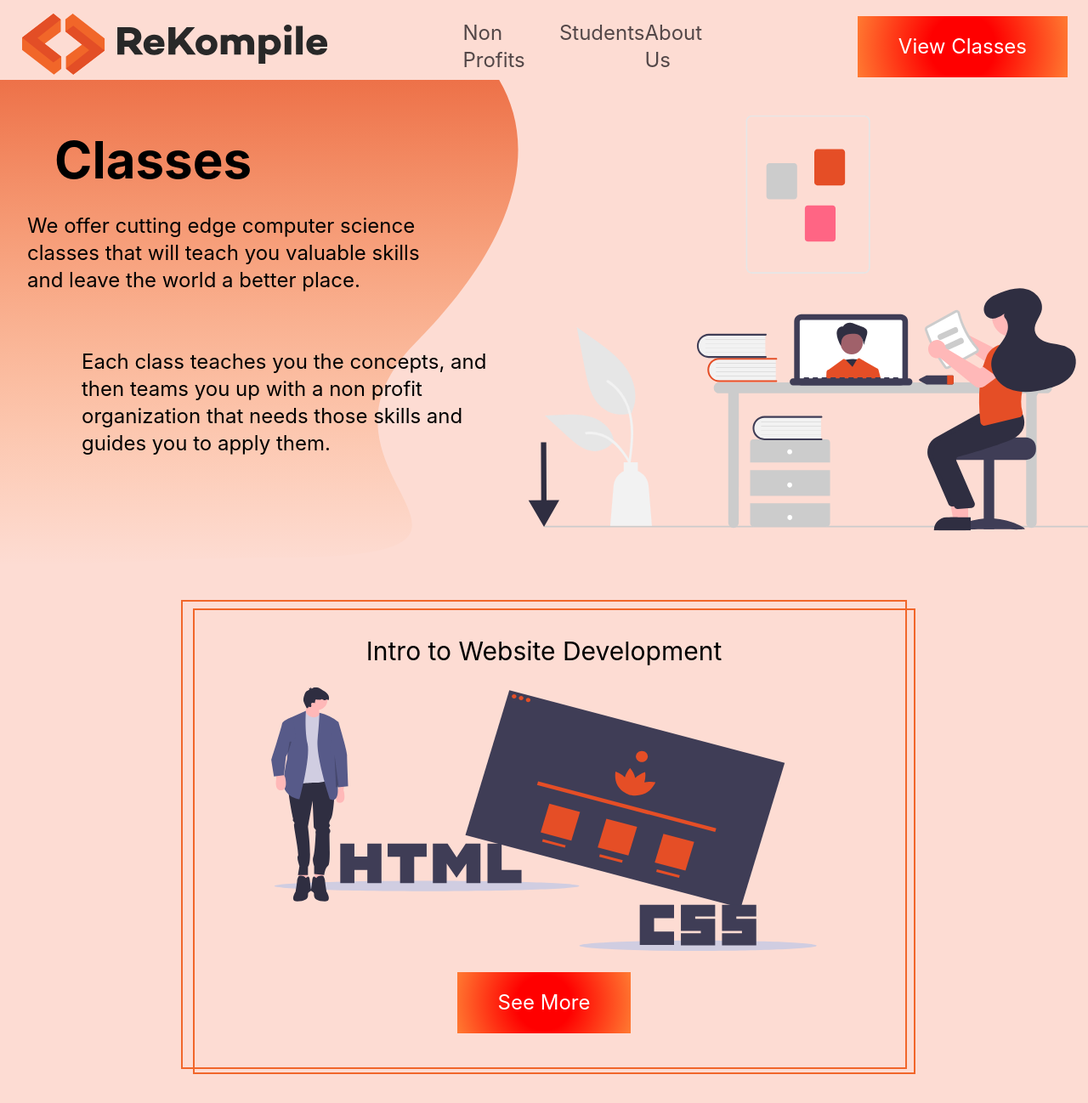
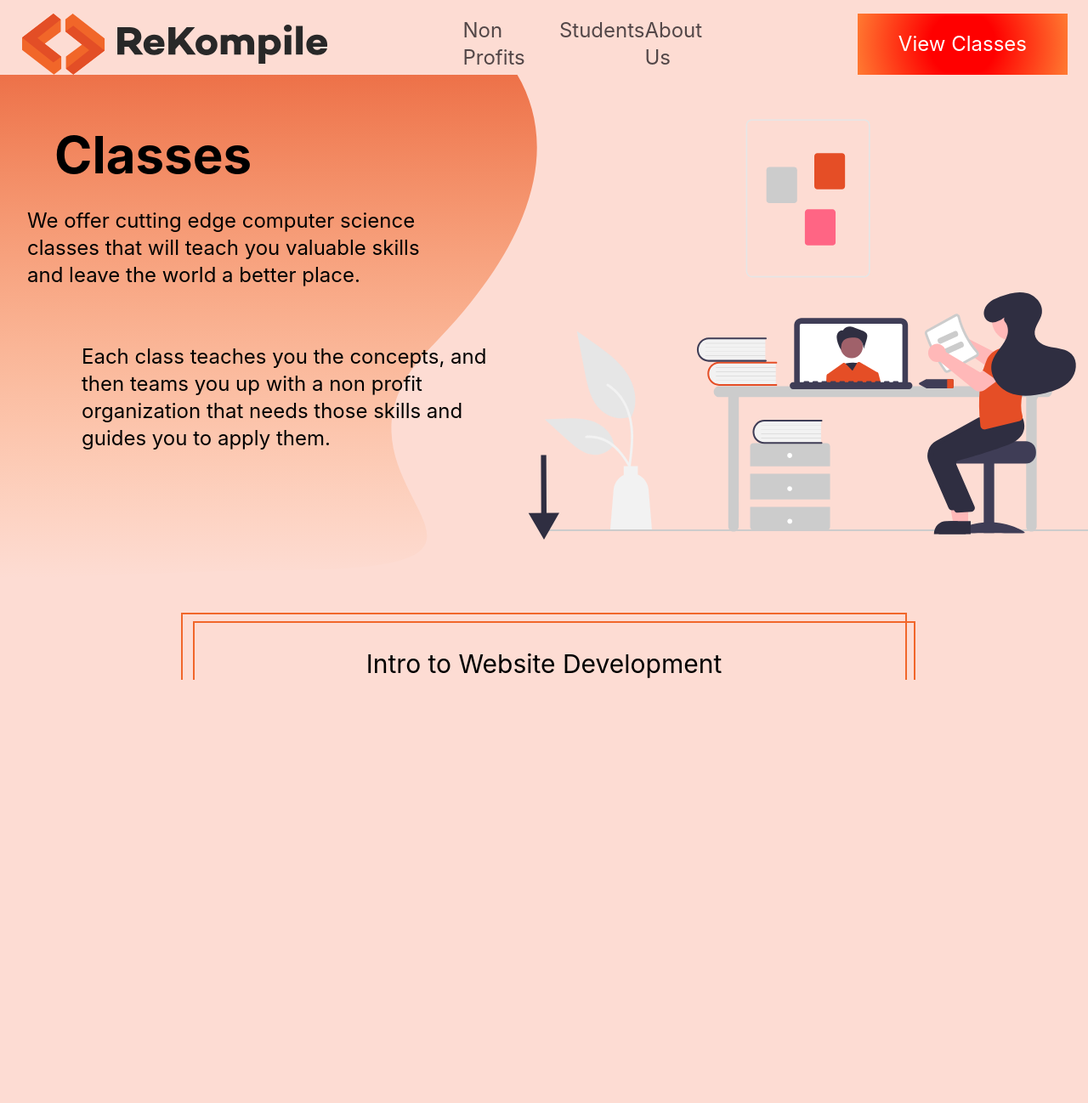
Before and after one commit to ReKompile/ReKompileWeb, a Next.js app: page /classes in a window 1280 px wide. Shown: the whole page at 85% size. After the commit the page ends 800 px from the top, so only its background shows below. Built offline with nearby package versions, Linux system fonts and the light colour scheme.

Commit message:
made classes pages dynamic, added landing page for all routes

```diff
--- a/components/GradientButton.js
+++ b/components/GradientButton.js
@@ -1,6 +1,17 @@
 import React from 'react'
+import Link from 'next/link'
 
-function GradientButton({ children }) {
+
+function GradientButton({ children, href = null }) {
+	if (href) {
+		return (
+			<Link href = {href} passHref>
+				<button className='orange-gradient px-12 py-5 text-2xl text-white'>
+					{children}
+				</button>
+			</Link>
+		)
+	}
 	return (
 		<div>
 			<button className='orange-gradient px-12 py-5 text-2xl text-white'>
--- a/components/Nav.js
+++ b/components/Nav.js
@@ -1,20 +1,21 @@
 import React from 'react'
 import Image from 'next/image'
 import GradientButton from './GradientButton'
+import Link from 'next/link'
 
 function Nav() {
 	return (
 		<nav className='flex mt-4 justify-between mx-6 z-10 bg-cream'>
-			<div>
+			<Link href = "/" passHref>
 				<Image src='/logo.svg' width='364' height='72' alt = 'ReKompile Logo'/>
-			</div>
+			</Link>
 			<div className='flex justify-between basis-1/4 my-auto text-2xl text-brown'>
-				<a href='/non-profits'>Non Profits</a>
-				<a href='/students'>Students</a>
-				<a href='/about-us'>About Us</a>
+				<Link href='/non-profits'>Non Profits</Link>
+				<Link href='/students'>Students</Link>
+				<Link href='/about-us'>About Us</Link>
 			</div>
 			<div className = 'my-auto'>
-				<GradientButton>View Classes</GradientButton>
+				<GradientButton href = '/classes'>View Classes</GradientButton>
 			</div>
 		</nav>
 	)
--- a/pages/_app.js
+++ b/pages/_app.js
@@ -3,7 +3,7 @@ import '../styles/globals.css'
 
 function MyApp({ Component, pageProps }) {
 	return (
-		<div className='flex flex-col min-h-screen'>
+		<div className='flex flex-col min-h-screen h-screen'>
 			<Nav />
 			<Component {...pageProps} />
 		</div>
--- /dev/null
+++ b/pages/about-us.js
@@ -0,0 +1,7 @@
+export default function AboutUS() {
+	return (
+		<>
+			<div className='bg-under-construction h-full'></div>
+		</>
+	)
+}
--- /dev/null
+++ b/pages/classes/[slug].js
@@ -0,0 +1,22 @@
+
+export async function getStaticProps({ params }) {
+    const { slug } = params
+	return {
+        props: {slug},
+	}
+}
+export async function getStaticPaths() {
+	return {
+		paths: [{ params: { slug: 'web-dev' } }],
+		fallback: true,
+	}
+}
+
+export default function ClassPage({ slug }) {
+	return (
+		<>
+			<div className = 'text-5xl text-center mb-5'>{slug} page</div>
+			<div className='bg-under-construction h-full'></div>
+		</>
+	)
+}
--- a/pages/classes/index.js
+++ b/pages/classes/index.js
@@ -1,64 +1,90 @@
 import Image from 'next/image'
 import GradientButton from '../../components/GradientButton'
 import Blob from '../../components/Blob'
+import { useRouter } from 'next/router'
+
 
 export default function Classes() {
+    const { pathname } = useRouter()
+
 	return (
 		<>
 			<div className='page-body relative'>
 				<div className="flex justify-items-end items-stretch h-5/6 bg-[url('/decorations/ellipse1.svg')] bg-contain bg-no-repeat">
-                    <Blob blobType={1} size='1/4' className='left-40' style={{top: '-10%'}}/>
-                    <Blob blobType={2} size='1/4' className='top-60 -left-20'/>
+					<Blob
+						blobType={1}
+						size='1/4'
+						className='left-40'
+						style={{ top: '-10%' }}
+					/>
+					<Blob blobType={2} size='1/4' className='top-60 -left-20' />
 					<div className='basis-1/2 p-8'>
-                        <h1 className="font-bold text-6xl m-8">Classes</h1>
+						<h1 className='font-bold text-6xl m-8'>Classes</h1>
 						<div className='w-5/6 text-2xl pb-40'>
-                            <p>We offer cutting edge computer science classes that will teach you valuable skills and leave the world a better place.</p>
-                            <p className='relative top-16 left-16'>Each class teaches you the concepts, and then teams you up with a non profit organization that needs those skills and guides you to apply them.</p>
+							<p>
+								We offer cutting edge computer science classes
+								that will teach you valuable skills and leave
+								the world a better place.
+							</p>
+							<p className='relative top-16 left-16'>
+								Each class teaches you the concepts, and then
+								teams you up with a non profit organization that
+								needs those skills and guides you to apply them.
+							</p>
 						</div>
 					</div>
 					<div className='basis-1/2 relative'>
 						<Image
-                            src="/online_learning.svg"
+							src='/online_learning.svg'
 							layout='fill'
-                            alt="programming learning"
+							alt='programming learning'
 						/>
 					</div>
 				</div>
 				<div className='relative'>
 					<div className='absolute bottom-10 inset-x-0 mx-auto w-fit'>
 						<Image
-                            src="/arrow.svg"
+							src='/arrow.svg'
 							width={'100px'}
 							height={'100px'}
-                            alt="arrow"
+							alt='arrow'
 						/>
 					</div>
 				</div>
 
-
 				<div className='relative'>
-                    <Blob blobType={3} size='1/2' className='top-40' style={{left: '-20%'}}/>
-                    <Blob blobType={4} size='1/2' className='top-80' style={{right: '-25%'}}/>
+					<Blob
+						blobType={3}
+						size='1/2'
+						className='top-40'
+						style={{ left: '-20%' }}
+					/>
+					<Blob
+						blobType={4}
+						size='1/2'
+						className='top-80'
+						style={{ right: '-25%' }}
+					/>
 					<div className='border-2 border-orange h-fit w-2/3 mx-auto relative p-10 m-10'>
 						<div className='border-2 border-orange h-full w-full absolute top-2 left-3' />
-                        <h2 className='text-3xl text-center relative'>Intro to Website Development</h2>
+						<h2 className='text-3xl text-center relative'>
+							Intro to Website Development
+						</h2>
 						<div className='w-5/6 h-80 relative my-5 mx-auto'>
 							<Image
-                                src="/static_website_cover.svg"
+								src='/static_website_cover.svg'
 								alt='static website cover'
 								layout='fill'
 							/>
 						</div>
 						<div className='text-center relative'>
-                            <GradientButton>
-                                <a href='classes/wev-dev'>See More</a>
+                            <GradientButton href={`${pathname}/web-dev`}>
+								See More
 							</GradientButton>
 						</div>
 					</div>
 				</div>
 			</div>
-
-
 		</>
 	)
 }
--- a/pages/classes/web-dev.js
+++ /dev/null
@@ -1,6 +0,0 @@
-export default function Classes() {
-    return (
-        <>
-        </>
-    )
-}
--- /dev/null
+++ b/pages/non-profits.js
@@ -0,0 +1,7 @@
+export default function NonProfits() {
+	return (
+		<>
+			<div className='bg-under-construction h-full'></div>
+		</>
+	)
+}
--- /dev/null
+++ b/pages/students.js
@@ -0,0 +1,7 @@
+export default function Students() {
+	return (
+		<>
+			<div className='bg-under-construction h-full'></div>
+		</>
+	)
+}
--- a/tailwind.config.js
+++ b/tailwind.config.js
@@ -3,12 +3,16 @@ module.exports = {
 		'./pages/**/*.{js,ts,jsx,tsx}',
 		'./components/**/*.{js,ts,jsx,tsx}',
 	],
+	mode: 'jit',
 	theme: {
 		extend: {
 			colors: {
 				cream: '#FDDCD3',
 				orange: '#F1662A',
-				brown: '#534748'
+				brown: '#534748',
+			},
+			backgroundImage: {
+				'under-construction': "url('/under-construction.jpg')",
 			},
 		},
 	},
```
Also changed, not shown: public/under-construction.jpg (added). Lines whose indentation alone changed are shown as unchanged.
